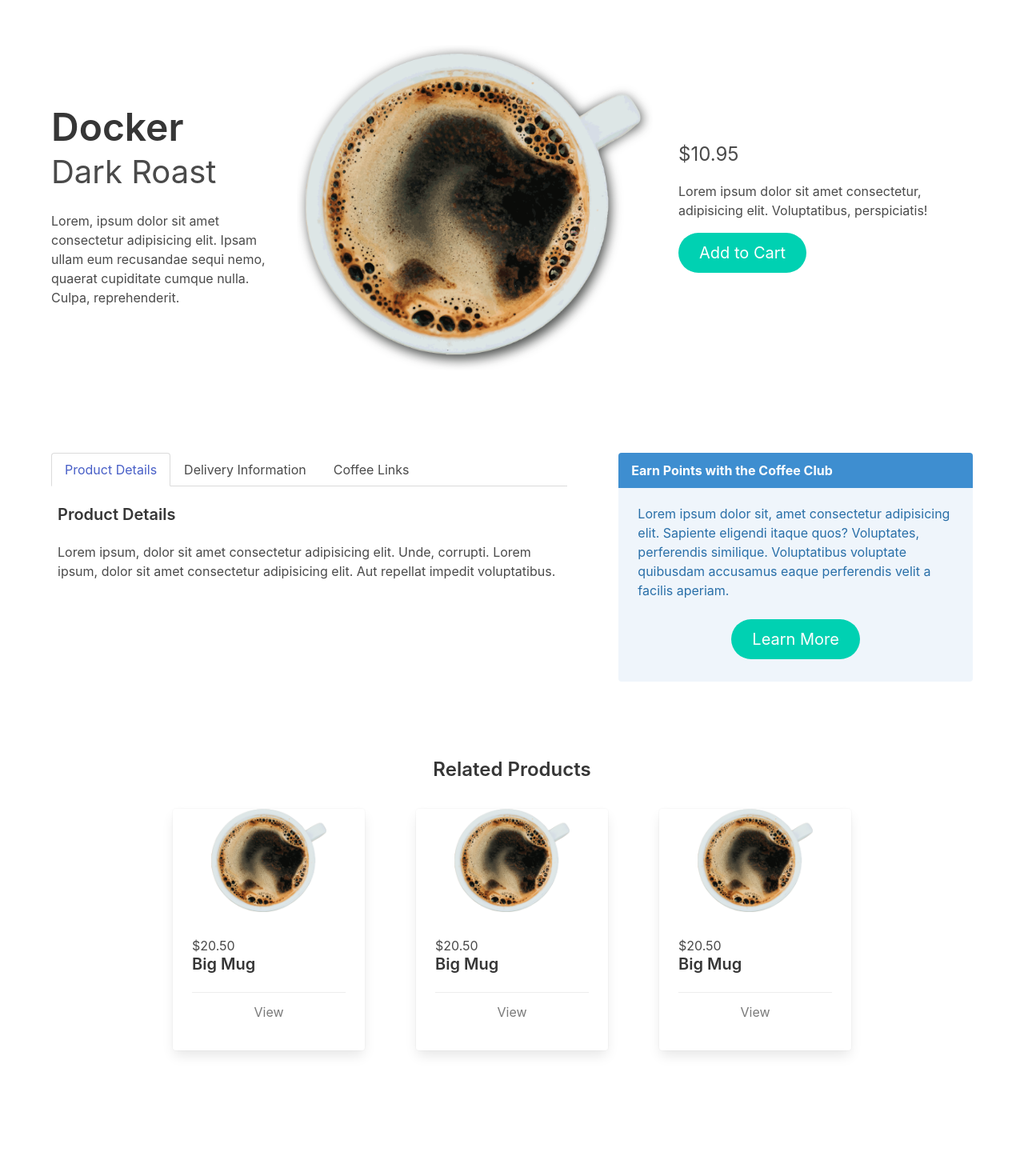
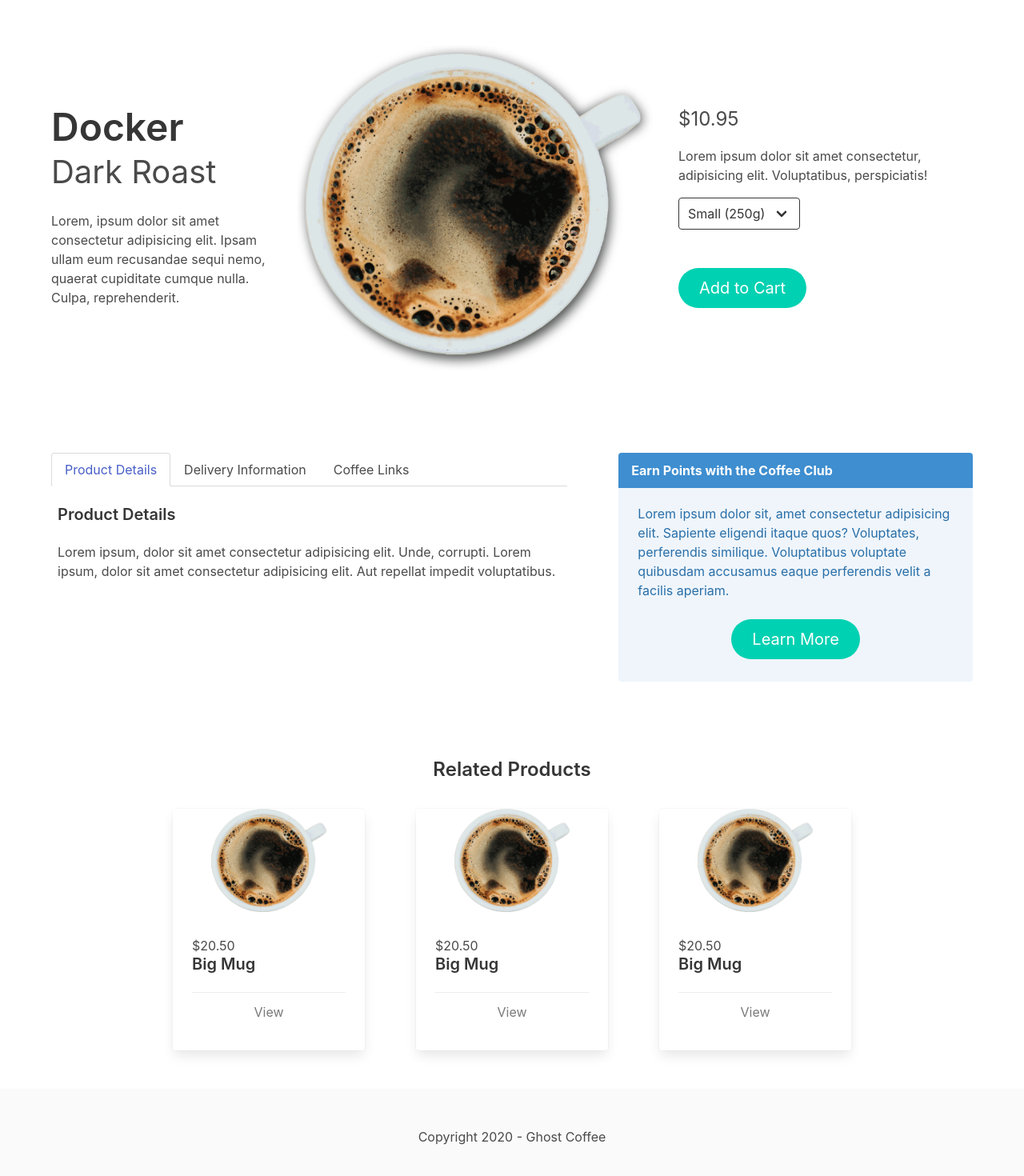
Before and after one commit to robert-laws/learning-oct-2020-bulma-css, a React (Create React App) app: page / in a window 1280 px wide. Shown: the part 128-1598 px from the top of the page at 80% size. Before the commit the page ends 1489 px from the top, so only its background shows below. Built offline with nearby package versions, Linux system fonts and the light colour scheme.

Commit message:
add basic form and footer

```diff
--- a/src/App.js
+++ b/src/App.js
@@ -8,6 +8,7 @@ import {
   Tabs,
   Card,
   Modal,
+  Footer,
 } from './examples';
 
 import './App.scss';
@@ -37,6 +38,7 @@ function App() {
           </div>
         </div>
       </section>
+      <Footer />
       <Modal />
     </div>
   );
--- /dev/null
+++ b/src/examples/Footer.js
@@ -0,0 +1,11 @@
+import React from 'react';
+
+export const Footer = () => {
+  return (
+    <footer className='footer'>
+      <div className='content has-text-centered'>
+        <p>Copyright 2020 - Ghost Coffee</p>
+      </div>
+    </footer>
+  );
+};
--- a/src/examples/GridColumns.js
+++ b/src/examples/GridColumns.js
@@ -27,7 +27,19 @@ export const GridColumns = () => {
               Lorem ipsum dolor sit amet consectetur, adipisicing elit.
               Voluptatibus, perspiciatis!
             </p>
-            <Button text='Add to Cart' />
+            <form>
+              <div className='field'>
+                <div className='control mb-6'>
+                  <div className='select is-dark'>
+                    <select>
+                      <option value=''>Small (250g)</option>
+                      <option value=''>Large (500g)</option>
+                    </select>
+                  </div>
+                </div>
+              </div>
+              <Button text='Add to Cart' />
+            </form>
           </div>
         </div>
       </div>
--- a/src/examples/Modal.js
+++ b/src/examples/Modal.js
@@ -10,6 +10,44 @@ export const Modal = () => {
       <div className='modal-background' onClick={() => updateActive()}></div>
       <div className='modal-content has-background-white py-5 px-5'>
         <h3 className='title mb-6'>Join the Club</h3>
+        <form>
+          <div className='field'>
+            <label className='label'>Full Name</label>
+            <div className='control'>
+              <input
+                type='text'
+                name='fullName'
+                id='fullName'
+                placeholder='Full Name'
+                className='input'
+              />
+            </div>
+          </div>
+          <div className='field'>
+            <label className='label'>Email</label>
+            <div className='control'>
+              <input
+                type='text'
+                name='email'
+                id='email'
+                placeholder='Email'
+                className='input'
+              />
+            </div>
+
+            <div className='field mt-1'>
+              <div className='control'>
+                <label className='checkbox'>
+                  <input type='checkbox' name='terms' id='terms' />{' '}
+                  <a>I agree to the terms & conditions</a>
+                </label>
+              </div>
+            </div>
+            <div className='mt-5 has-text-centered'>
+              <button className='button is-info'>Sign Up</button>
+            </div>
+          </div>
+        </form>
       </div>
     </div>
   );
--- a/src/examples/index.js
+++ b/src/examples/index.js
@@ -8,3 +8,4 @@ export { MessageBox } from './MessageBox';
 export { Button } from './Button';
 export { Card } from './Card';
 export { Modal } from './Modal';
+export { Footer } from './Footer';
```
